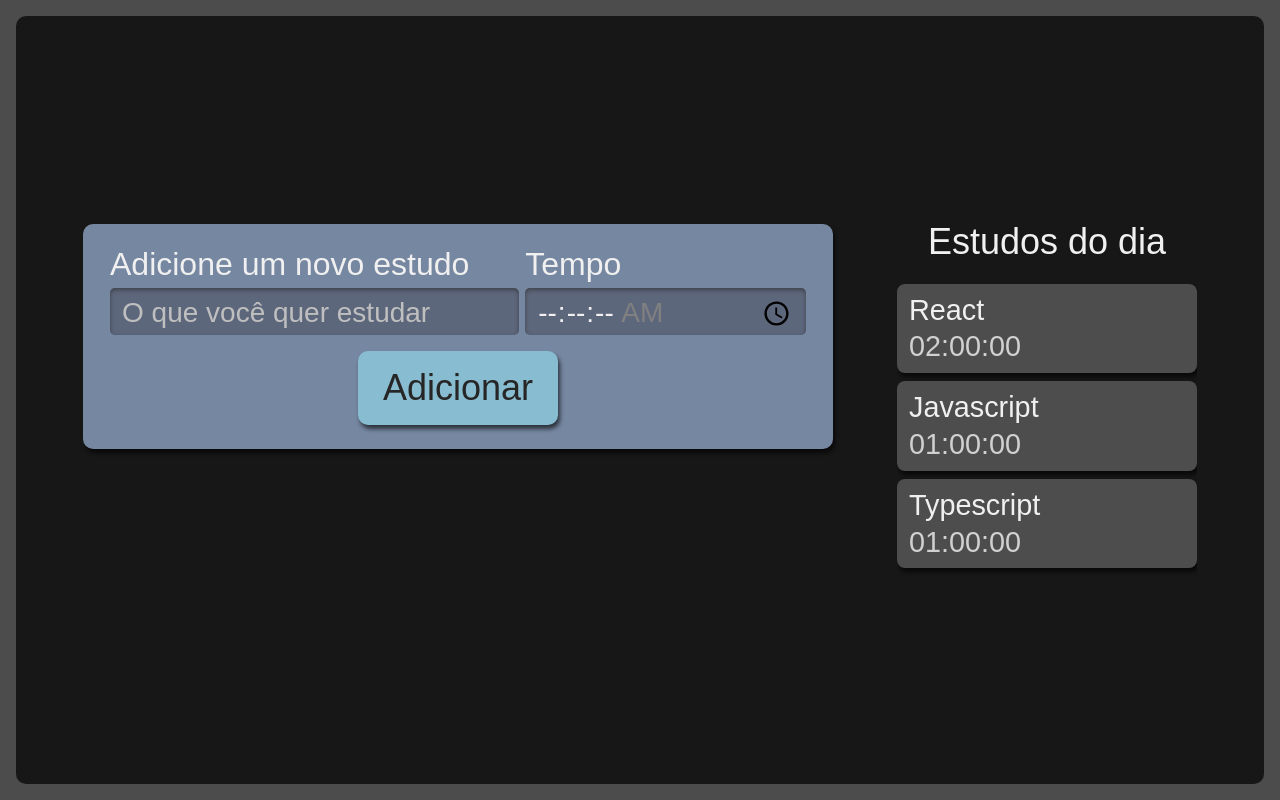
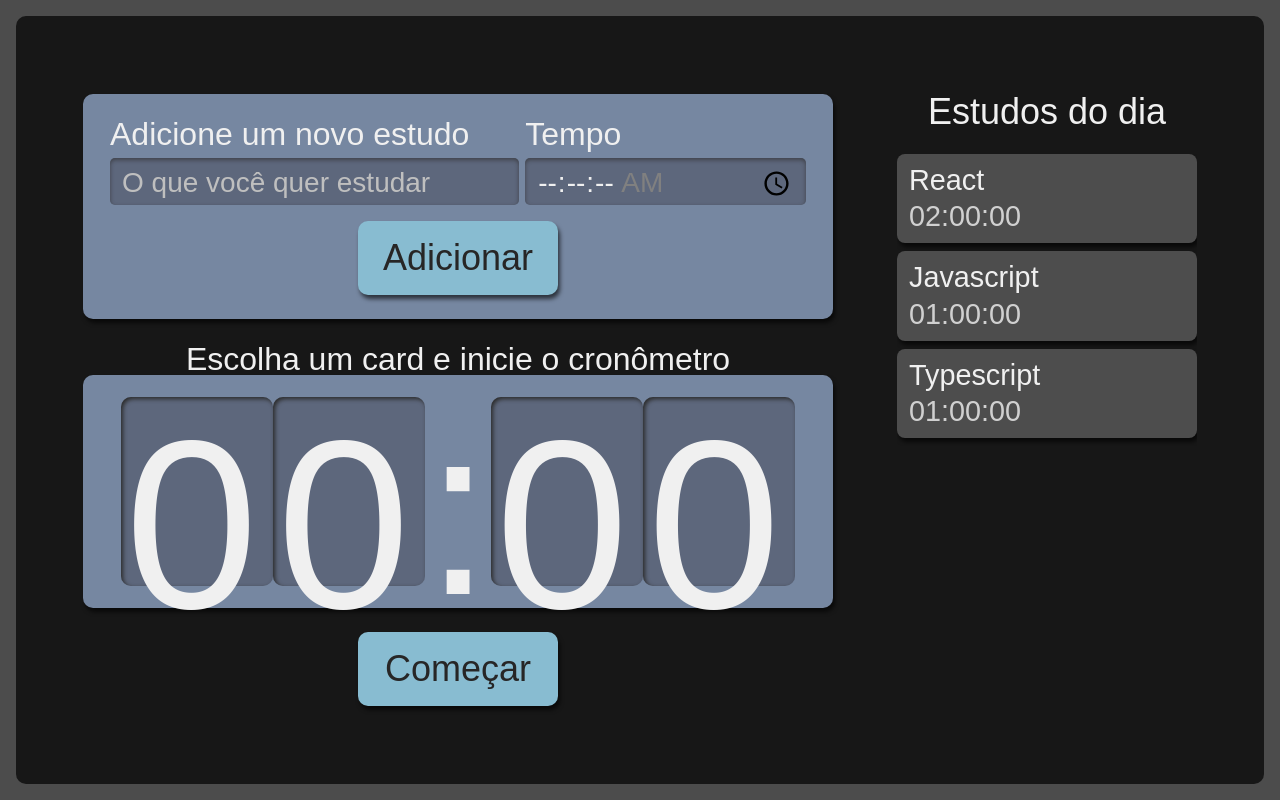
Before and after one commit to saulomagalhaes/alura-studies, a React (Create React App) app: page / in a window 1280 px wide. Built offline with nearby package versions, Linux system fonts and the light colour scheme.

Commit message:
feat: :sparkles: cria os componentes countdown e watch

```diff
--- /dev/null
+++ b/src/components/Countdown/Countdown.module.scss
@@ -0,0 +1,59 @@
+.cronometro {
+  display: flex;
+  flex-direction: column;
+  align-items: center;
+  grid-area: cronometro;
+
+  .relogioWrapper {
+    align-items: center;
+    background-color: #7687A1;
+    border-radius: 10px;
+    box-shadow: 2px 4px 4px #0000009F;
+    box-sizing: border-box;
+    display: flex;
+    font-size: 5rem;
+    justify-content: center;
+    margin-bottom: 24px;
+    padding: 16px 12px;
+    width: 100%;
+  }
+
+  .titulo {
+    font-size: 2rem;
+  }
+
+  button {
+    background-color: #88bcd1;
+    border-radius: 10px;
+    box-shadow: 2px 4px 4px #0000009F;
+    color: #272626;
+    cursor: pointer;
+    font-size: 1.25rem;
+    padding: 16px;
+    width: 150px;
+
+    &:active {
+      background-color: #7CA6B7;
+      box-shadow: 2px 2px 4px #0000009F inset;
+      cursor: auto;
+    }
+  }
+
+  @media screen and (min-width:1280px) {
+
+    .relogioWrapper{
+      font-size: 15rem;
+    }
+
+    p {
+      font-size: 2rem;
+    }
+
+    button {
+      grid-column-start: span 2;
+      justify-self: center;
+      width: 200px;
+      font-size: 2.25rem;
+    }
+  }
+}
--- /dev/null
+++ b/src/components/Countdown/Watch/Watch.module.scss
@@ -0,0 +1,21 @@
+.relogioNumero {
+  background-color: #5D677C;
+  box-shadow: 2px 2px 4px #2B2B2B inset;
+  height: 3.6rem;
+  width: 3rem;
+  padding: 8px 4px;
+  border-radius: 10px;
+
+  @media screen and (min-width:1280px) {
+    height: 10.8rem;
+    width: 9rem;
+  }
+}
+
+.relogioDivisao {
+  height: 4.2rem;
+
+  @media screen and (min-width:1280px) {
+    height: 12.6rem;
+  }
+}
--- /dev/null
+++ b/src/components/Countdown/Watch/index.tsx
@@ -0,0 +1,13 @@
+import style from "./Watch.module.scss";
+
+export default function Watch() {
+  return (
+    <>
+      <span className={style.relogioNumero}>0</span>
+      <span className={style.relogioNumero}>0</span>
+      <span className={style.relogioDivisao}>:</span>
+      <span className={style.relogioNumero}>0</span>
+      <span className={style.relogioNumero}>0</span>
+    </>
+  );
+}
--- /dev/null
+++ b/src/components/Countdown/index.tsx
@@ -0,0 +1,15 @@
+import Button from "../Button";
+import style from "./Countdown.module.scss";
+import Watch from "./Watch";
+
+export default function Countdown() {
+  return (
+    <div className={style.cronometro}>
+      <p className={style.titulo}>Escolha um card e inicie o cronômetro</p>
+      <div className={style.relogioWrapper}>
+        <Watch />
+      </div>
+      <Button>Começar</Button>
+    </div>
+  );
+}
--- a/src/pages/App.tsx
+++ b/src/pages/App.tsx
@@ -1,3 +1,4 @@
+import Countdown from "../components/Countdown";
 import Form from "../components/Form";
 import List from "../components/List";
 import style from "./App.module.scss";
@@ -7,6 +8,7 @@ function App() {
     <div className={style.AppStyle}>
       <Form />
       <List />
+      <Countdown />
     </div>
   );
 }
```
